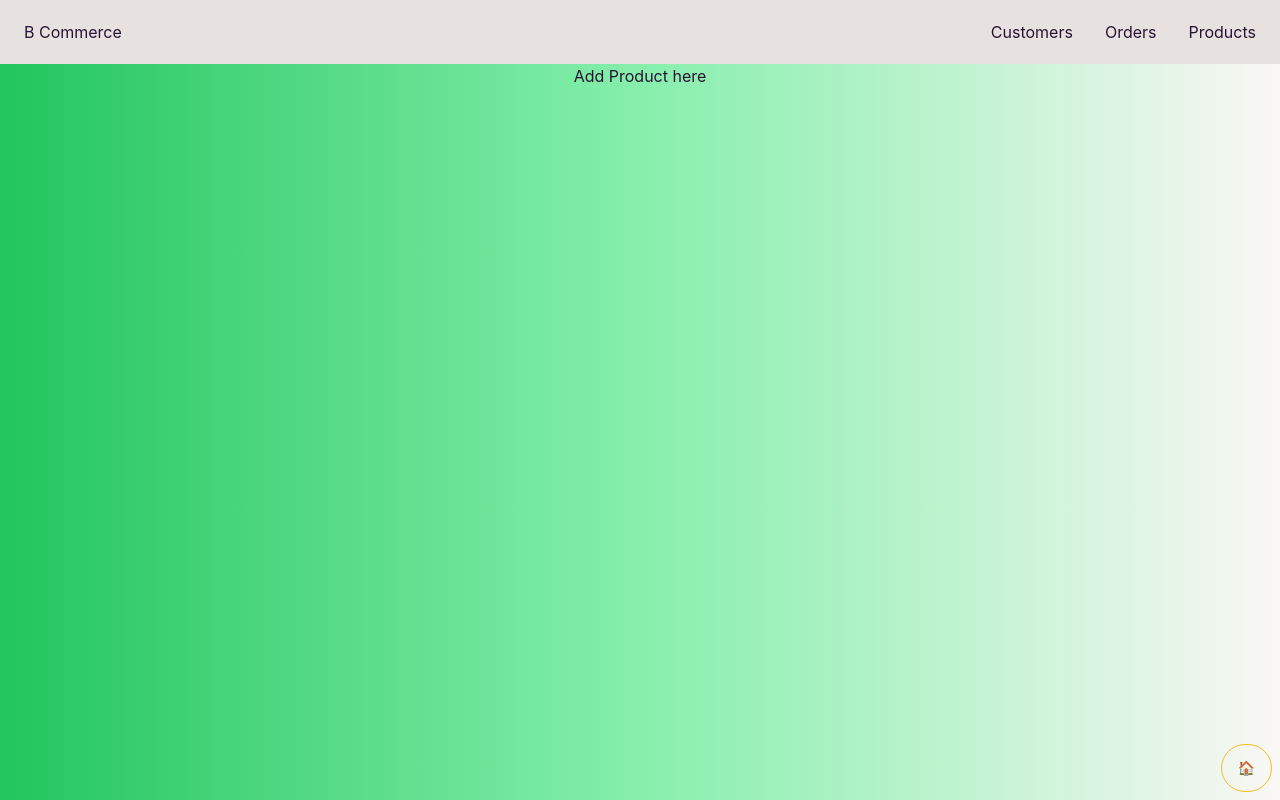
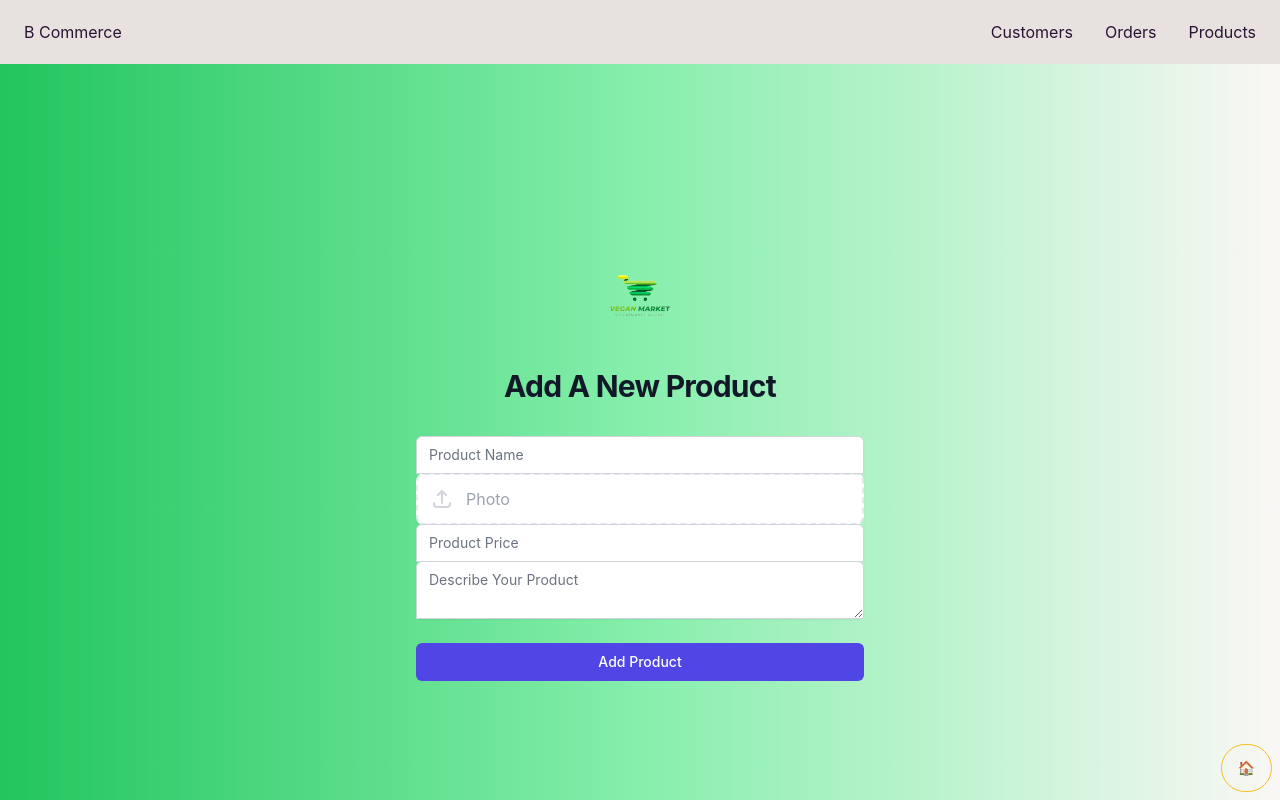
Before and after one commit to Sarwarhridoy4/B-Commerce-client, a React (Create React App) app: page /dashboard/add-product in a window 1280 px wide. Built offline with nearby package versions, Linux system fonts and the light colour scheme; no server answers.

Commit message:
admin add product via form done

```diff
--- a/src/Layouts/Dashboard/Pages/AddProduct/AddProduct.jsx
+++ b/src/Layouts/Dashboard/Pages/AddProduct/AddProduct.jsx
@@ -1,11 +1,189 @@
-import React from 'react';
+import React, { useContext } from "react";
+import { useForm } from "react-hook-form";
+import { useNavigate } from "react-router-dom";
+import { toast } from "react-toastify";
+import logo from "../../../../Assets/logo.png";
+import Loading from "../../../../Components/Loading/Loading";
+import { AuthContext } from "../../../../Context/UserContext";
 
-const AddProduct = () => {
-    return (
+const AddCustomer = () => {
+  const {
+    register,
+    handleSubmit,
+    formState: { errors },
+  } = useForm();
+  const navigate = useNavigate();
+  const imageHostKey = process.env.REACT_APP_imgbb_key;
+  const { loading } = useContext(AuthContext);
+  const handelAddCustomer = (data) => {
+    const image = data.image[0];
+    const formData = new FormData();
+    formData.append("image", image);
+    const url = `https://api.imgbb.com/1/upload?key=${imageHostKey}`;
+    console.log(url);
+    fetch(url, {
+      method: "POST",
+      body: formData,
+    })
+      .then((res) => res.json())
+      .then((imgData) => {
+        if (imgData.success) {
+          // console.log(imgData.data.url);
+          const task = {
+            name: data.name,
+            price: data.price,
+            img: imgData.data.url,
+            description: data.description,
+          };
+console.log(task);
+        //   save task to the database
+          fetch("http://localhost:5000/products", {
+            method: "POST",
+            headers: {
+              "content-type": "application/json",
+            },
+            body: JSON.stringify(task),
+          })
+            .then((res) => res.json())
+            .then((result) => {
+              // console.log(result);
+              toast.success(`${data.name} is added successfully`);
+              navigate(`/dashboard/products`);
+            });
+         }
+      });
+  };
+
+  if (loading) {
+    return <Loading></Loading>;
+  }
+
+  return (
+    <div className='flex min-h-full items-center justify-center py-12 px-4 sm:px-6 lg:px-8'>
+      <div className='w-full max-w-md space-y-8'>
         <div>
-            <p>Add Product here</p>
+          <img className='mx-auto w-24' src={logo} alt='Your Company' />
+          <h2 className='mt-6 text-center text-3xl font-bold tracking-tight text-gray-900'>
+            Add A New Product
+          </h2>
         </div>
-    );
+        <form
+          onSubmit={handleSubmit(handelAddCustomer)}
+          className='mt-8 space-y-6'
+          action='#'
+          method='POST'
+        >
+          <div className='-space-y-px rounded-md shadow-sm'>
+            <div>
+              <label htmlFor='product-name' className='sr-only'>
+                Product Name
+              </label>
+              <input
+                id='product-name'
+                name='name'
+                type='text'
+                {...register("name", { required: "Provide Product Name" })}
+                autoComplete='name'
+                aria-invalid={errors.name ? "true" : "false"}
+                className='relative block w-full appearance-none rounded-none rounded-t-md border border-gray-300 px-3 py-2 text-gray-900 placeholder-gray-500 focus:z-10 focus:border-indigo-500 focus:outline-none focus:ring-indigo-500 sm:text-sm'
+                placeholder='Product Name'
+              />
+              {errors.name && (
+                <p className='text-red-500 block' role='alert'>
+                  {errors.name?.message}
+                </p>
+              )}
+            </div>
+            <label
+              htmlFor='dropzone-file'
+              className='flex items-center px-3 py-3 mx-auto mt-6 text-center bg-white border-2 border-dashed rounded-lg cursor-pointer'
+            >
+              <svg
+                xmlns='http://www.w3.org/2000/svg'
+                className='w-6 h-6 text-gray-300 dark:text-gray-500'
+                fill='none'
+                viewBox='0 0 24 24'
+                stroke='currentColor'
+                strokeWidth='2'
+              >
+                <path
+                  strokeLinecap='round'
+                  strokeLinejoin='round'
+                  d='M4 16v1a3 3 0 003 3h10a3 3 0 003-3v-1m-4-8l-4-4m0 0L8 8m4-4v12'
+                />
+              </svg>
+
+              <h2 className='mx-3 text-gray-400'>Photo</h2>
+
+              <input
+                id='dropzone-file'
+                type='file'
+                {...register("image", {
+                  required: "Image is Required",
+                })}
+                className='hidden'
+              />
+              {errors.img && (
+                <p className='text-red-500'>{errors.img.message}</p>
+              )}
+            </label>
+
+            <div>
+              <label htmlFor='product-price' className='sr-only'>
+                Product Price
+              </label>
+              <input
+                id='product-price'
+                name='price'
+                type='text'
+                {...register("price", { required: "Provide Product Price" })}
+                autoComplete='price'
+                aria-invalid={errors.price ? "true" : "false"}
+                className='relative block w-full appearance-none rounded-none rounded-t-md border border-gray-300 px-3 py-2 text-gray-900 placeholder-gray-500 focus:z-10 focus:border-indigo-500 focus:outline-none focus:ring-indigo-500 sm:text-sm'
+                placeholder='Product Price'
+              />
+              {errors.price && (
+                <p className='text-red-500 block' role='alert'>
+                  {errors.price?.message}
+                </p>
+              )}
+            </div>
+            <div>
+              <label htmlFor='product-name' className='sr-only'>
+                Product Description
+              </label>
+              <textarea
+                id='product-description'
+                name='description'
+                type='text'
+                {...register("description", {
+                  required: "Provide Product Description",
+                })}
+                autoComplete='description'
+                aria-invalid={errors.description ? "true" : "false"}
+                className='relative block w-full appearance-none rounded-none rounded-t-md border border-gray-300 px-3 py-2 text-gray-900 placeholder-gray-500 focus:z-10 focus:border-indigo-500 focus:outline-none focus:ring-indigo-500 sm:text-sm'
+                placeholder='Describe Your Product'
+              />
+              {errors.description && (
+                <p className='text-red-500 block' role='alert'>
+                  {errors.description?.message}
+                </p>
+              )}
+            </div>
+          </div>
+
+          <div>
+            <button
+              type='submit'
+              className='group relative flex w-full justify-center rounded-md border border-transparent bg-indigo-600 py-2 px-4 text-sm font-medium text-white hover:bg-indigo-700 focus:outline-none focus:ring-2 focus:ring-indigo-500 focus:ring-offset-2'
+            >
+              Add Product
+            </button>
+          </div>
+        </form>
+      </div>
+    </div>
+  );
 };
 
-export default AddProduct;
+export default AddCustomer;
--- a/src/Layouts/Dashboard/Pages/AllProducts/AllProducts.jsx
+++ b/src/Layouts/Dashboard/Pages/AllProducts/AllProducts.jsx
@@ -1,4 +1,5 @@
 import React, { useEffect, useState } from 'react';
+import { Link } from 'react-router-dom';
 
 const AllProducts = () => {
     const [products, setProducts] = useState([]);
@@ -36,7 +37,7 @@ const AllProducts = () => {
         </tbody>
           </table>
           <div className="w-9/12 mx-auto">
-          <button className="btn btn-warning">Add Customer</button>
+          <Link to='/dashboard/add-product'><button className="btn btn-warning">Add New Product</button></Link>
           </div>
     </div>
     );
```
